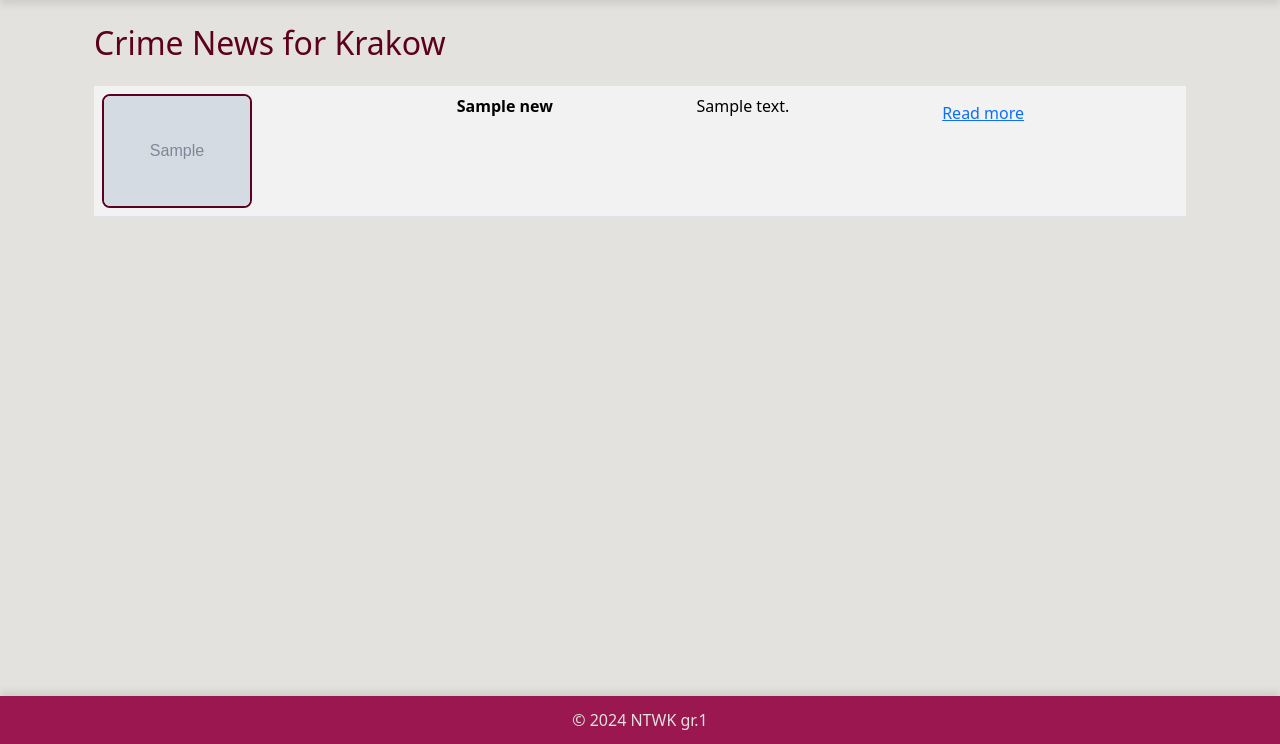
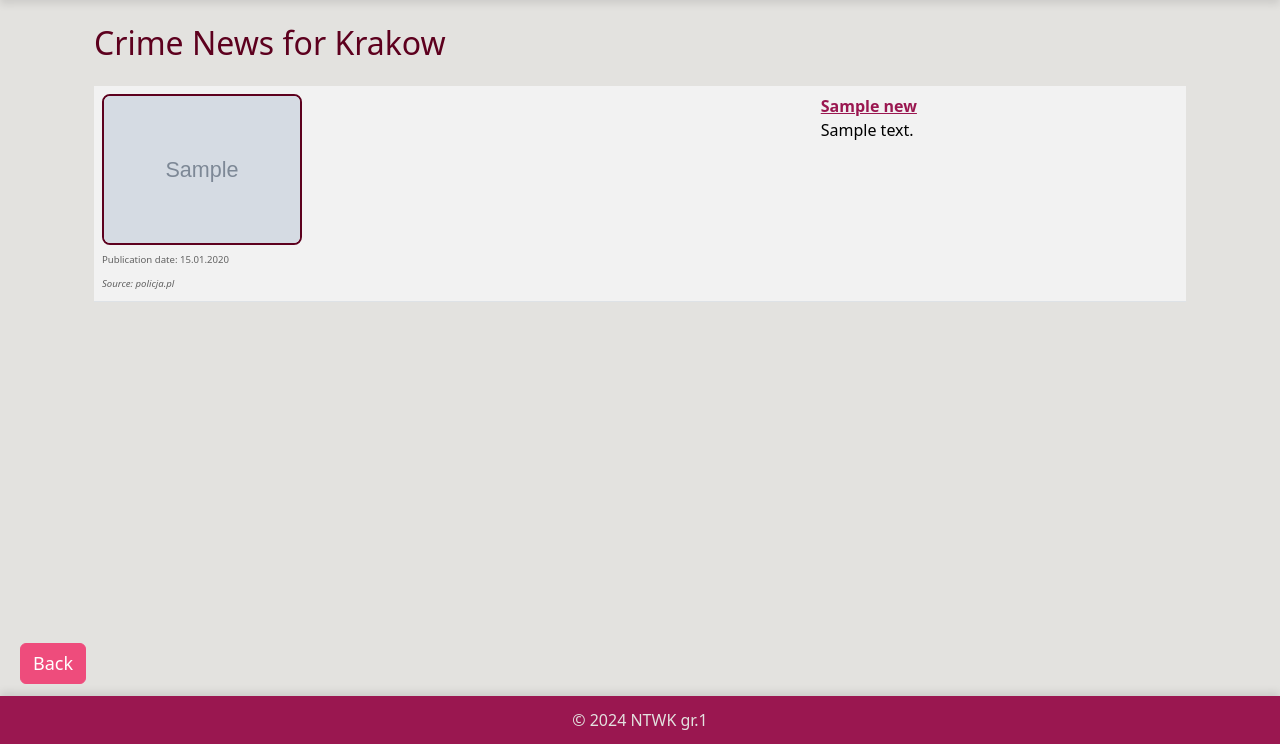
Before and after one commit to TobiaszAGH/news, a Flask app: page /news/ in a window 1280 px wide. Shown: the part 56-800 px from the top of the page. Run offline with Flask 3, Linux system fonts and the light colour scheme; tables that the repository leaves empty hold one stand-in row (values such as "Sample post"); grey boxes marked "Sample" are stand-in pictures; parts of the project's set-up code (start-up, migrations or seed data) failed here and were passed over; some libraries are stand-ins or nearby versions; some web fonts are replaced.

Commit message:
template and style changes for news

```diff
--- a/app/app.py
+++ b/app/app.py
@@ -14,8 +14,7 @@ scheduler=APScheduler()
 app = Flask(__name__)
 Bootstrap(app)
 
-# routes wykorzystuje models.py, które pobiera db z app, więc przeniosłam to tu na razie tak prowizorycznie żeby uniknąć błędów importu
-# rozwiązaniem mogłoby też chyba być przeniesienie deklaracji bazy danych do odzielnego pliku
+# routes wykorzystuje models.py, które pobiera db, app z app.py, więc przeniosłam to tu na razie tak prowizorycznie żeby uniknąć błędów importu
 from blueprints.news.routes import news_bp
 
 from config import Config
@@ -37,7 +36,7 @@ scheduler.add_job(
     func=scrape_and_save,
     trigger='cron',
     hour=0,
-    minute=0
+    minute=00
 )
 
 
--- a/app/blueprints/news/data_scraper.py
+++ b/app/blueprints/news/data_scraper.py
@@ -1,5 +1,5 @@
 import requests
-from .models import CrimeNews, CrimeImages
+from .models import CrimeNews, CrimeImage
 from datetime import datetime
 from bs4 import BeautifulSoup
 import time
@@ -15,7 +15,6 @@ def scrape_and_save():
         if response.status_code == 200:
 
             soup = BeautifulSoup(response.text, 'html.parser')
-
             articles = soup.find_all('li', class_='news')
 
             for article in articles:
@@ -26,10 +25,12 @@ def scrape_and_save():
 
                     title = article.find('strong').get_text(strip=True)
 
+                    # zakładam, że tytuł artykułu nie będzie zmieniany, inaczej artykuł zostanie zduplikowany w bazie
                     existing_news = CrimeNews.query.filter_by(title=title).first()
                     if existing_news:
                         print(f"Article '{title}' had been already saved.")
-                        continue
+                        print("No new articles to process.")
+                        return
 
                     summary = article.find('p').get_text(strip=True)
 
@@ -40,7 +41,7 @@ def scrape_and_save():
 
                     full_link = base_url + link
 
-                    timestamp = datetime.strptime(date, "%d.%m.%Y")
+                    publication_date = datetime.strptime(date, "%d.%m.%Y").date()
 
 
                     response2 = requests.get(full_link)
@@ -56,10 +57,16 @@ def scrape_and_save():
                         full_text=full_text,
                         image_url=image_src,
                         article_link=full_link,
-                        timestamp=timestamp
+                        publication_date=publication_date
                     )
                     db.session.add(news_obj)
-                    db.session.commit()
+                    try:
+                        db.session.commit()
+                        print(f"Article: '{title}' saved to database.")
+                    except Exception as e:
+                        db.session.rollback()
+                        print(f"Error during saving article: '{title}' to database: {e}")
+
 
 
                     images = soup2.find_all('img')
@@ -67,7 +74,7 @@ def scrape_and_save():
                         img_url = img.get('src')
                         img_url = base_url + img_url
 
-                        img_obj= CrimeImages(
+                        img_obj= CrimeImage(
                             image_url=img_url,
                             news_id=news_obj.id
                         )
--- a/app/blueprints/news/models.py
+++ b/app/blueprints/news/models.py
@@ -11,9 +11,9 @@ class CrimeNews(db.Model):
     full_text = db.Column(db.Text, nullable=True)
     image_url = db.Column(db.String(255), nullable=True)
     article_link = db.Column(db.String(255), nullable=False)
-    timestamp = db.Column(db.DateTime, nullable=False)
+    publication_date = db.Column(db.Date, nullable=False)
 
-class CrimeImages(db.Model):
+class CrimeImage(db.Model):
     __tablename__ = 'crime_images'
     __table_args__ = {'extend_existing': True}
 
--- a/app/blueprints/news/routes.py
+++ b/app/blueprints/news/routes.py
@@ -1,6 +1,6 @@
 from flask import Blueprint, render_template
 from .models import CrimeNews
-from .data_scraper import data_scrape
+from sqlalchemy import desc
 
 news_bp = Blueprint(
     'news_bp',
@@ -11,5 +11,5 @@ news_bp = Blueprint(
 
 @news_bp.route('/')
 def news_home():
-    articles_data=CrimeNews.query.all()
+    articles_data=CrimeNews.query.order_by(desc(CrimeNews.publication_date)).all()
     return render_template('news.html', articles=articles_data)
--- a/app/blueprints/news/templates/news.html
+++ b/app/blueprints/news/templates/news.html
@@ -1,5 +1,5 @@
-{% extends "base.html" %} {% block title %}Crime News{% endblock %} {%
-    block header %}
+{% extends "base.html" %} {% block title %}Crime News{% endblock %}{% import
+  "bootstrap/utils.html" as utils %}{% block header %}
     <link
       rel="stylesheet"
       href="{{ url_for('static', filename='css/news.css') }}"
@@ -26,33 +26,44 @@
       {% if error %}
       <div class="alert alert-danger">{{ error }}</div>
       {% else %}
+
         <table class="table table-striped">
           <tbody>
             {% for article in articles %}
             <tr>
               <td>
                 <img
-                src="{{article.image_url}}" referrerpolicy="no-referrer"
-                alt="{{article.image_url}}"
+                  src="{{article.image_url}}"
+                  referrerpolicy="no-referrer"
+                  alt="Image"
                   class="article-image"
                   onclick="openModal('{{ article.image_url }}')"
                 />
-            </td>
-            <td><strong>{{ article.title }}</strong></td>
-            <td>
-              {% if article.summary %} {{ article.summary }} {% else %} Description unavailable - go to full article -> {% endif %}
+                <br>
+                <span class="data">Publication date: {{article.publication_date.strftime('%d.%m.%Y')}}</span>
+                <br>
+                <span class="source">Source: policja.pl</span>
               </td>
               <td>
-              <a href="{{ article.article_link }}" target="_blank" class="btn btn-link"
-                >Read more</a
-              >
+                <strong>
+                  <a href={{article.article_link}}>
+                  {{ article.title }}
+                  </a>
+                </strong>
+                <br>
+                {{ article.summary }}
               </td>
             </tr>
             {% endfor %}
           </tbody>
         </table>
+
       {% endif %}
     </div>
+
+    <a href="{{ url_for('main_bp.main') }}" class="btn btn-primary back-button">Back</a>
+
+
     <div
       id="image-modal"
       class="modal-overlay"
--- a/app/static/css/news.css
+++ b/app/static/css/news.css
@@ -1,20 +1,12 @@
-.button {
-    font-size: 18px;
-  }
 .back-button {
   position: fixed;
   bottom: 60px;
   left: 20px;
   font-size: 18px;
 }
-  .sticky-back-button {
-    position: fixed;
-    bottom: 20px;
-    left: 20px;
-    font-size: 18px;
-  }
+
 .article-image {
-    max-width: 150px; /* lub 100px */
+  max-width: 200px;
   max-height: 250px;
   border: 2px solid var(--card-border-color);
   border-radius: 8px;
@@ -45,3 +37,14 @@
     border: 4px solid var(--card-border-color);
     border-radius: 12px;
 }
+
+.data {
+  font-size: 0.6rem;
+  color: rgba(0, 0, 0, 0.6);
+}
+
+.source {
+  font-size: 0.6rem;
+  color: rgba(0, 0, 0, 0.6);
+  font-style: italic;
+}
```
Lines whose indentation alone changed are shown as unchanged.
